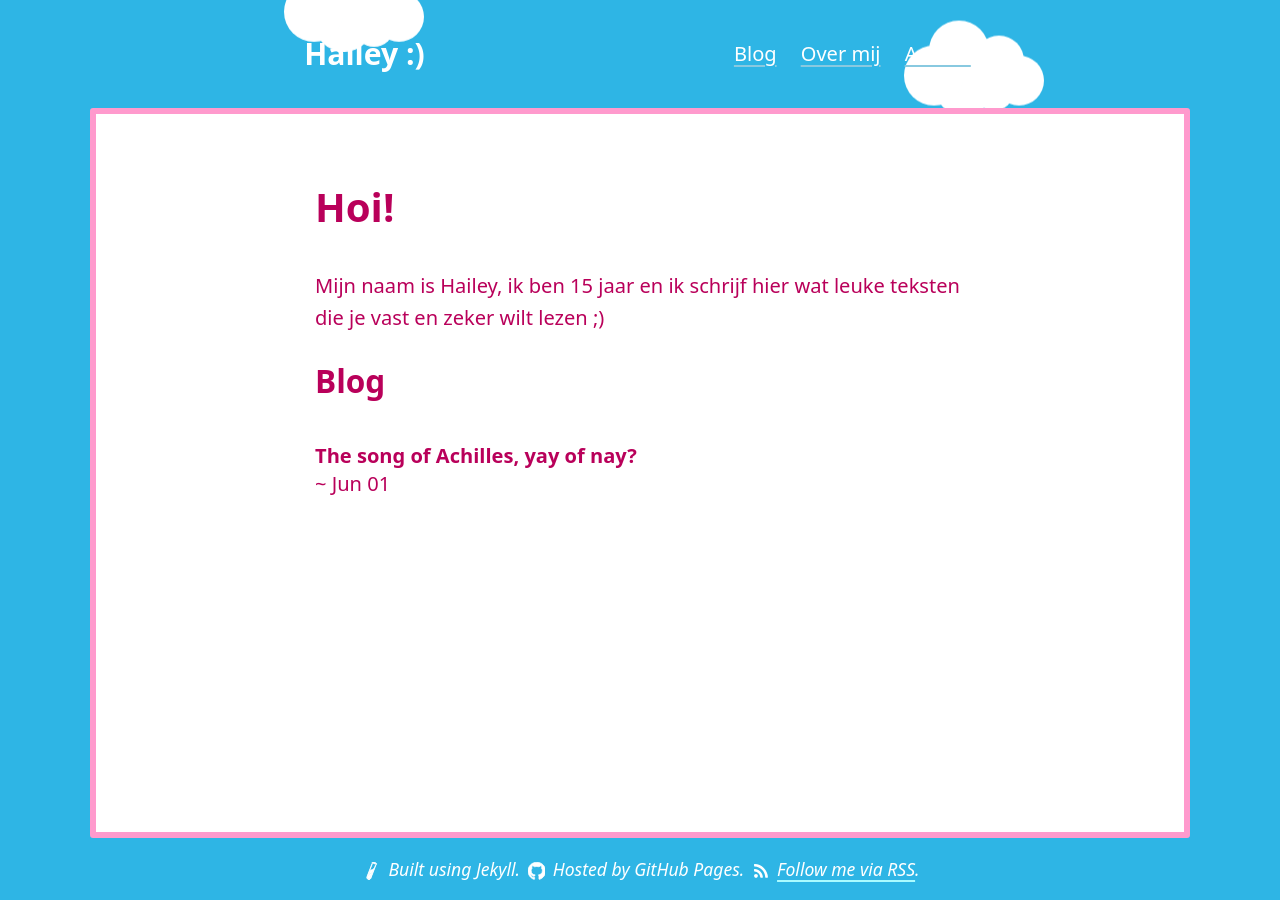
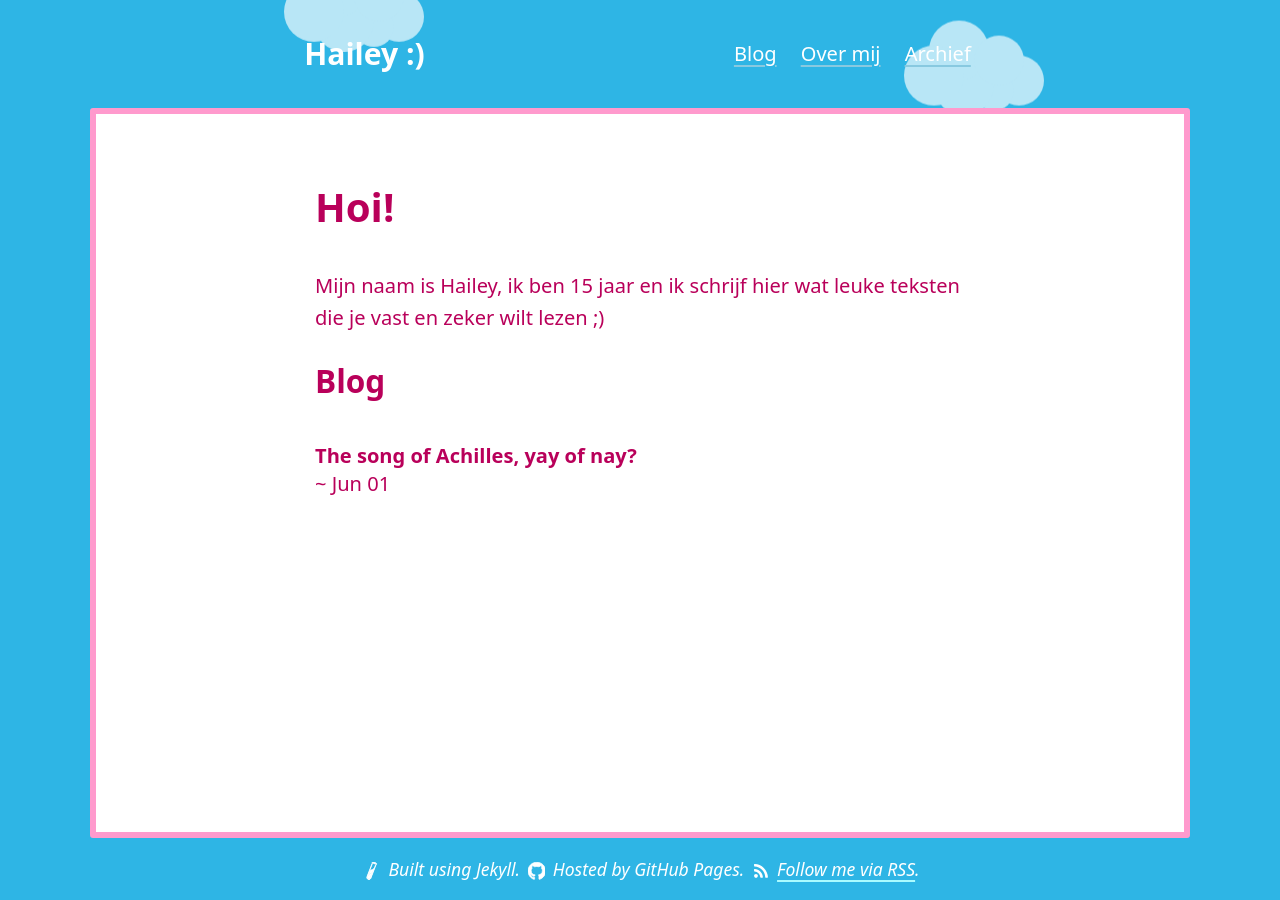
Before and after one commit to Locke-and-Key/locke-and-key.github.io, a Jekyll site: the page built from index.md, in a window 1280 px wide. Built offline with Jekyll 4.4.1, drawn with Linux system fonts in a browser that asks for light colours; some web fonts are replaced.

Commit message:
Make clouds more bluish to prevent conflicting colors with text

```diff
--- a/assets/css/clouds.css
+++ b/assets/css/clouds.css
@@ -12,11 +12,11 @@
   left: 70vh;
   margin-top: -30px;
   margin-left: -30px;
-  background: #ffffff;
+  background: #b8e6f6;
   height: 60px;
   width: 60px;
-  box-shadow: #ffffff 65px -15px 0 -5px, #ffffff 25px -25px, #ffffff 30px 10px,
-    #ffffff 60px 15px 0 -10px, #ffffff 85px 5px 0 -5px;
+  box-shadow: #b8e6f6 65px -15px 0 -5px, #b8e6f6 25px -25px, #b8e6f6 30px 10px,
+    #b8e6f6 60px 15px 0 -10px, #b8e6f6 85px 5px 0 -5px;
 }
 
 .cloud2 {
```
